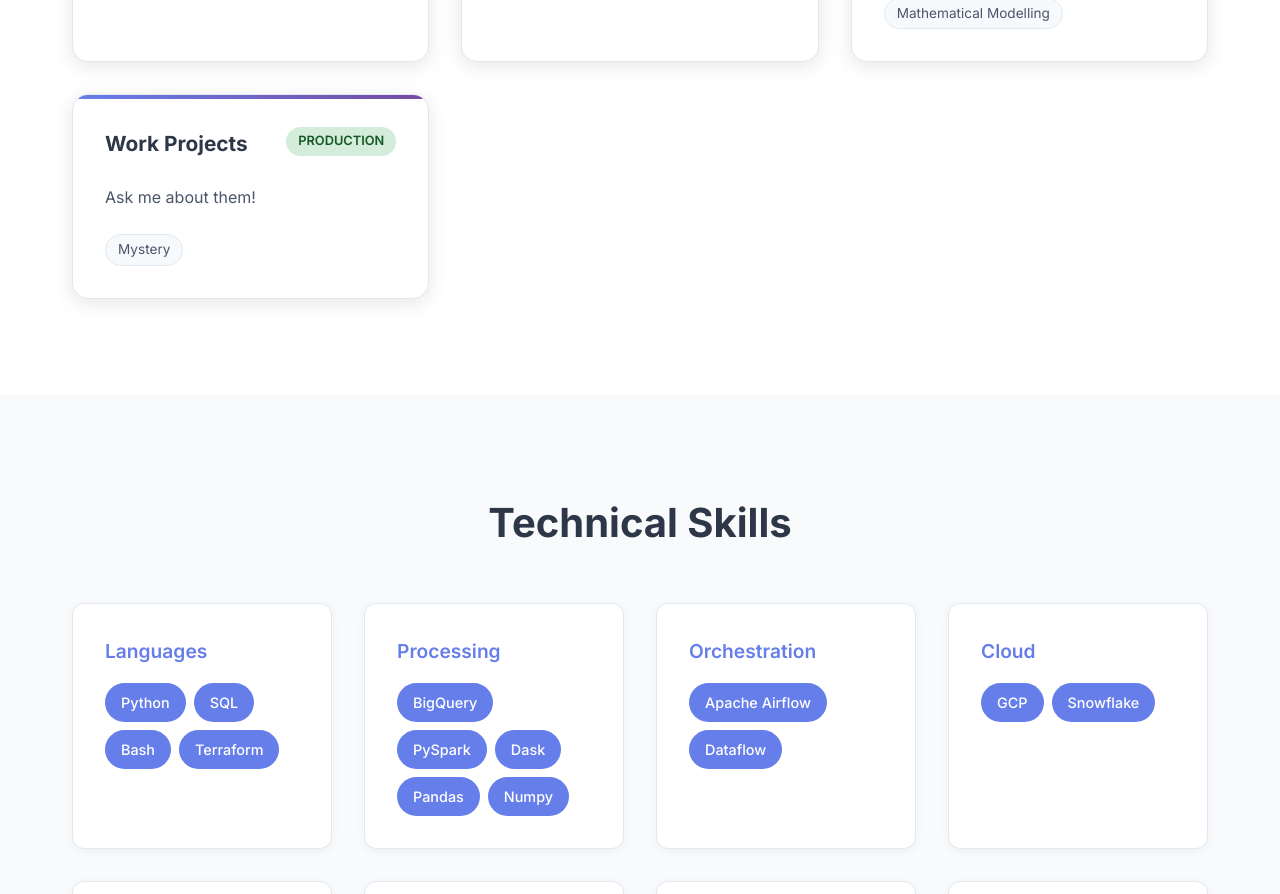
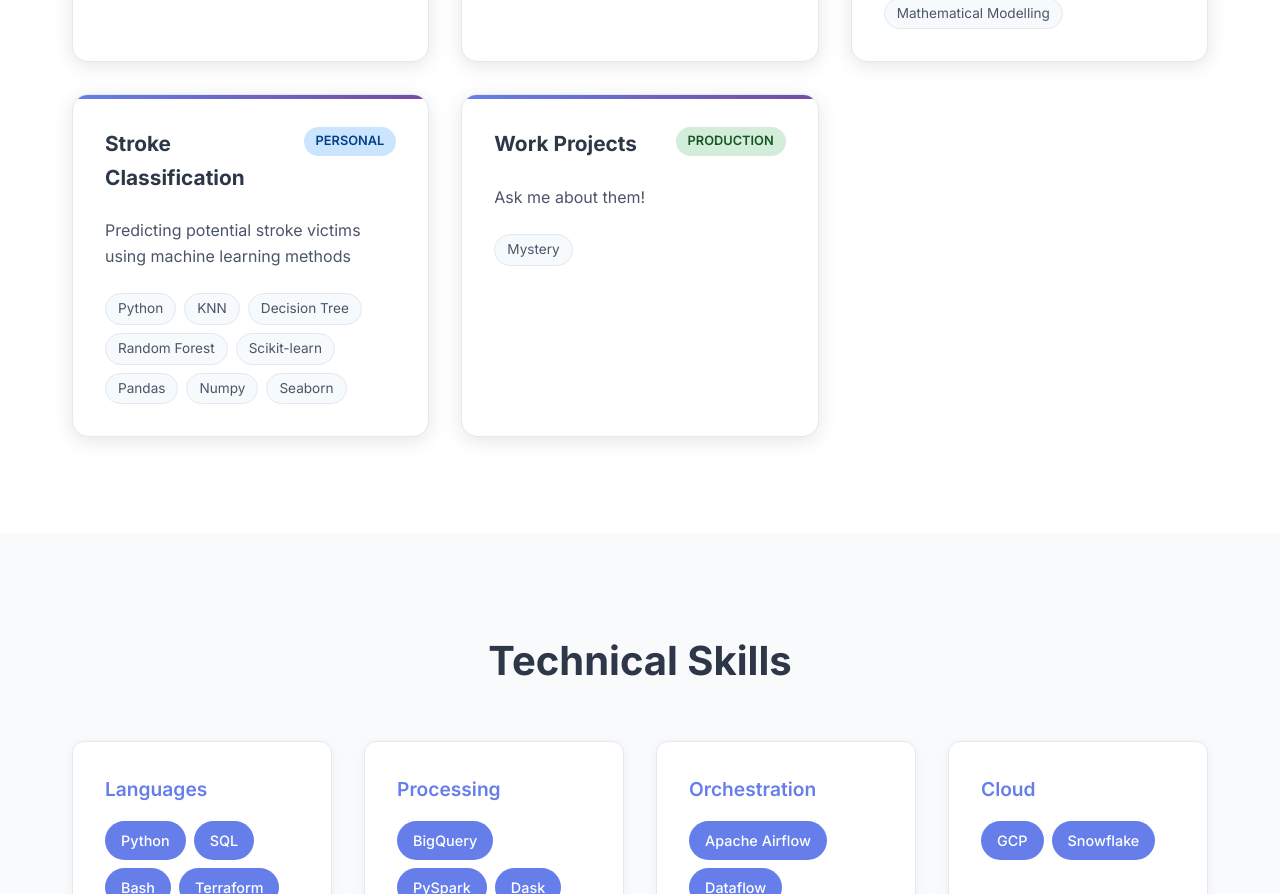
Before and after one commit to MattySanchez20/mattysanchez20.github.io, a React (Create React App) app in the folder my-app/: page / in a window 1280 px wide. Shown: the part 1300-2194 px from the top of the page. Built offline with nearby package versions, Linux system fonts and the light colour scheme.

Commit message:
add another project

```diff
--- a/my-app/src/App.js
+++ b/my-app/src/App.js
@@ -24,6 +24,12 @@ function App() {
       description: "Testing the Feasibility of Hyperon-Nucleon Interaction Experiments at Jefferson Lab Using A Monte Carlo Simulation and Links to Neutron Stars",
       tech: ["C++", "Monte Carlo", "Mathematical Modelling"],
       status: "Production"
+    },
+    {
+      title: "Stroke Classification",
+      description: "Predicting potential stroke victims using machine learning methods",
+      tech: ["Python", "KNN", "Decision Tree", "Random Forest", "Scikit-learn", "Pandas", "Numpy", "Seaborn"],
+      status: "Personal"
     },
     {
       title: "Work Projects",
```
